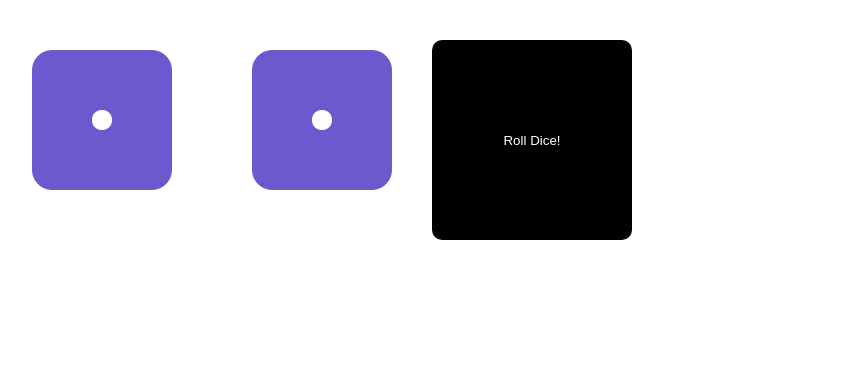
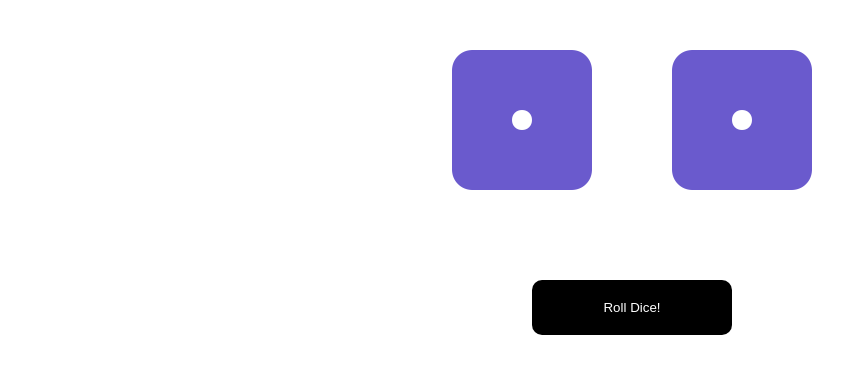
Before and after one commit to Djones917/Dice_Game_2022, a React (Create React App) app: page / in a window 1280 px wide. Shown: the top 374 px of the page, without its empty margins (8-851 px from the left). Built offline with nearby package versions, Linux system fonts and the light colour scheme.

Commit message:
commented out RollDice Nameclass from css

```diff
--- a/src/RollDice.css
+++ b/src/RollDice.css
@@ -1,8 +1,8 @@
-.RollDice {
+/*.RollDice {
     display: flex;
     flex-flow: nowrap;
-    /*min-height: 100vh;*/
-}
+    min-height: 100vh;
+}*/
 
 .RollDice-container {
     display: flex;
```
